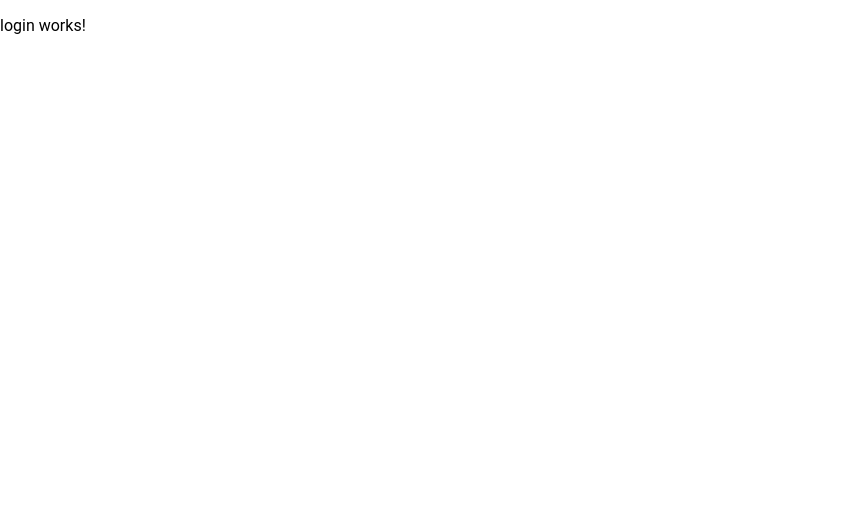
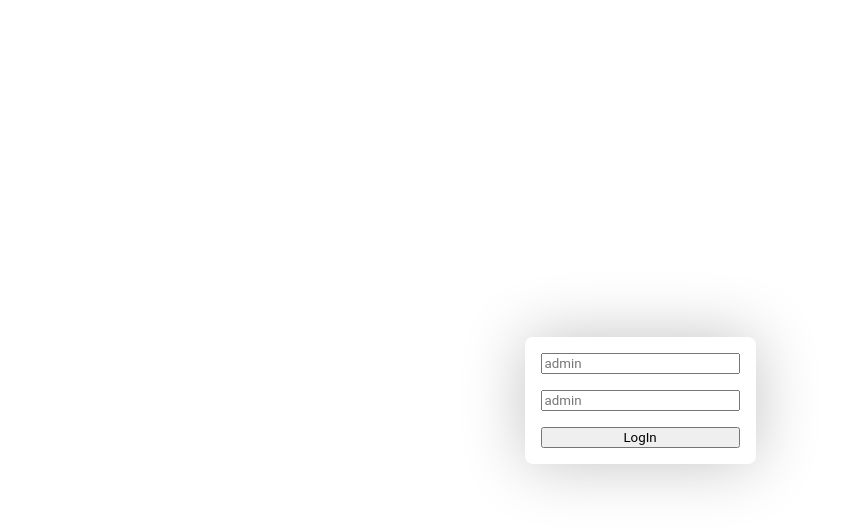
Before and after one commit to PavelSashnikov/counter_test, an Angular app in the folder counter-gui/: page /login in a window 1280 px wide. Shown: the top 528 px of the page, without its empty margins (0-843 px from the left). Built offline with nearby package versions, Linux system fonts and the light colour scheme.

Commit message:
feat: add base login form

```diff
--- /dev/null
+++ b/counter-gui/src/app/entities/login/login.namespace.ts
@@ -0,0 +1,11 @@
+export namespace Login {
+  export enum LoginFields {
+    login = 'login',
+    password = 'password',
+  }
+
+  export interface LoginForm {
+    [LoginFields.login]: string;
+    [LoginFields.password]: string;
+  }
+}
--- a/counter-gui/src/app/pages/home/home.component.html
+++ b/counter-gui/src/app/pages/home/home.component.html
@@ -2,6 +2,6 @@
   <section class="count">
     Count:
     <span class="counter">{{ count }}</span>
-    <button class="increment">increment</button>
+    <button class="increment styled-btn">increment</button>
   </section>
 </div>
--- a/counter-gui/src/app/pages/home/home.component.scss
+++ b/counter-gui/src/app/pages/home/home.component.scss
@@ -21,12 +21,6 @@
       background-color: $accent-color;
       padding: $small-indent;
       box-shadow: inset 0em 0em 2rem $shadow-color;
-      transition: 0.3s all;
-      outline: none;
-
-      &:active {
-        transform: scale(0.97);
-      }
     }
   }
 }
--- a/counter-gui/src/app/pages/login/login.component.html
+++ b/counter-gui/src/app/pages/login/login.component.html
@@ -1 +1,9 @@
-<p>login works!</p>
+<div class="wrapper">
+  <form [formGroup]="loginForm" class="form">
+    <input class="input" type="text" placeholder="admin" [formControlName]="formFields.login">
+    <input class="input" type="password" placeholder="admin" [formControlName]="formFields.password">
+    <button class="button styled-btn">
+      LogIn
+    </button>
+  </form>
+</div>
--- a/counter-gui/src/app/pages/login/login.component.scss
+++ b/counter-gui/src/app/pages/login/login.component.scss
@@ -0,0 +1,20 @@
+@import "var";
+
+:host {
+  .wrapper {
+    display: flex;
+    width: 100%;
+    height: 100%;
+    align-items: center;
+    justify-content: center;
+
+    .form {
+      padding: $default-indent;
+      border-radius: $border-radius;
+      box-shadow: 0 0 4rem $shadow-color;
+      display: flex;
+      flex-direction: column;
+      gap: $default-indent;
+    }
+  }
+}
--- a/counter-gui/src/app/pages/login/login.component.ts
+++ b/counter-gui/src/app/pages/login/login.component.ts
@@ -1,15 +1,25 @@
-import { Component, OnInit } from '@angular/core';
+import { ChangeDetectionStrategy, Component, OnInit } from '@angular/core';
+import { FormControl, FormGroup, Validators } from '@angular/forms';
+import { Login } from 'src/app/entities/login/login.namespace';
 
 @Component({
   selector: 'login',
   templateUrl: './login.component.html',
-  styleUrls: ['./login.component.scss']
+  styleUrls: ['./login.component.scss'],
+  changeDetection: ChangeDetectionStrategy.OnPush,
 })
 export class LoginComponent implements OnInit {
-
-  constructor() { }
+  loginForm: FormGroup;
+  formFields = Login.LoginFields;
 
   ngOnInit(): void {
+    this.createForm();
   }
 
+  private createForm(): void {
+    this.loginForm = new FormGroup({
+      [Login.LoginFields.login]: new FormControl('', [Validators.required]),
+      [Login.LoginFields.password]: new FormControl('', [Validators.required]),
+    });
+  }
 }
--- a/counter-gui/src/app/pages/login/login.module.ts
+++ b/counter-gui/src/app/pages/login/login.module.ts
@@ -2,9 +2,10 @@ import { NgModule } from '@angular/core';
 import { CommonModule } from '@angular/common';
 import { LoginComponent } from './login.component';
 import { LoginRoutingModule } from './login-routing.module';
+import { ReactiveFormsModule } from '@angular/forms';
 
 @NgModule({
   declarations: [LoginComponent],
-  imports: [CommonModule, LoginRoutingModule],
+  imports: [CommonModule, LoginRoutingModule, ReactiveFormsModule],
 })
 export class LoginModule {}
--- a/counter-gui/src/scss/_var.scss
+++ b/counter-gui/src/scss/_var.scss
@@ -2,4 +2,8 @@ $default-indent: 1rem;
 $small-indent: 0.5rem;
 
 $accent-color: rgb(40, 180, 40);
-$shadow-color: rgba(0, 0, 0, 0.24)
+$shadow-color: rgba(0, 0, 0, 0.24);
+$border-color: rgb(17, 15, 15);
+
+$border: 0.1rem solid $border-color;
+$border-radius: 0.5rem;
--- a/counter-gui/src/scss/styles.scss
+++ b/counter-gui/src/scss/styles.scss
@@ -1,6 +1,6 @@
 * {
- box-sizing: border-box;
- font-family: roboto, sans-serif;
+  box-sizing: border-box;
+  font-family: roboto, sans-serif;
 }
 body {
   margin: 0;
@@ -8,3 +8,15 @@ body {
   width: 100vw;
   height: 100vh;
 }
+input {
+  outline: none;
+}
+
+.styled-btn {
+  outline: none;
+  transition: 0.3s all;
+
+  &:active {
+    transform: scale(0.97);
+  }
+}
```
